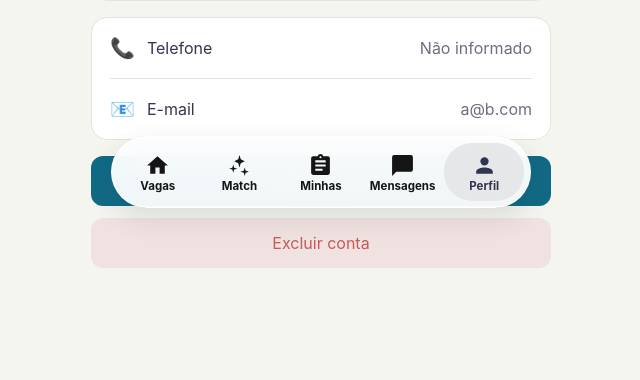
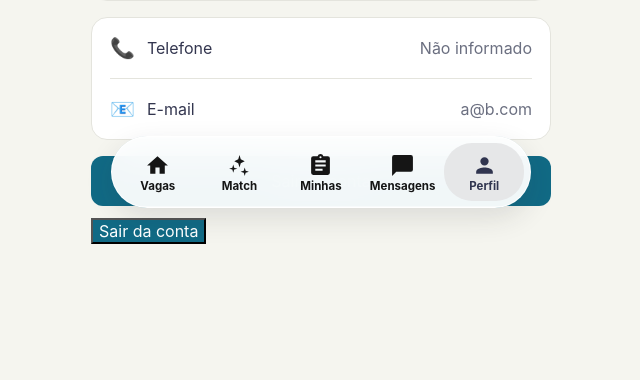
Before and after one commit to ifolk01/ENG4021-33D-DJANGO-repo, a Django app: page /perfil/ in a window 1280 px wide. Shown: the part 576-956 px from the top of the page, without its empty margins (319-959 px from the left). After the commit the page ends 820 px from the top, so only its background shows below. Run offline with Django 5.2, Linux system fonts and the light colour scheme; a user stored in the database is signed in; data comes from the database, SQL or seed files in the repository.

Commit message:
Update perfil.html

```diff
--- a/TIME5/Sprint 6/connectoproject/Connecto App/template/perfil.html
+++ b/TIME5/Sprint 6/connectoproject/Connecto App/template/perfil.html
@@ -77,7 +77,18 @@
     </div>
 
     <a href="{% url 'login' %}" class="botao botao-sair">{% trans "Sair da conta" %}</a>
-    <button class="botao botao-excluir">{% trans "Excluir conta" %}</button>
+
+<form method="POST"
+      action="{% url 'sair_da_conta' %}"
+      onsubmit="return confirm('Tem certeza de que deseja sair da sua conta?');">
+
+    {% csrf_token %}
+
+    <button type="submit" class="botao-sair">
+        Sair da conta
+    </button>
+
+</form>
   </main>
 
   {% include 'includes/bottom_nav.html' with pagina_ativa='perfil' %}
```
